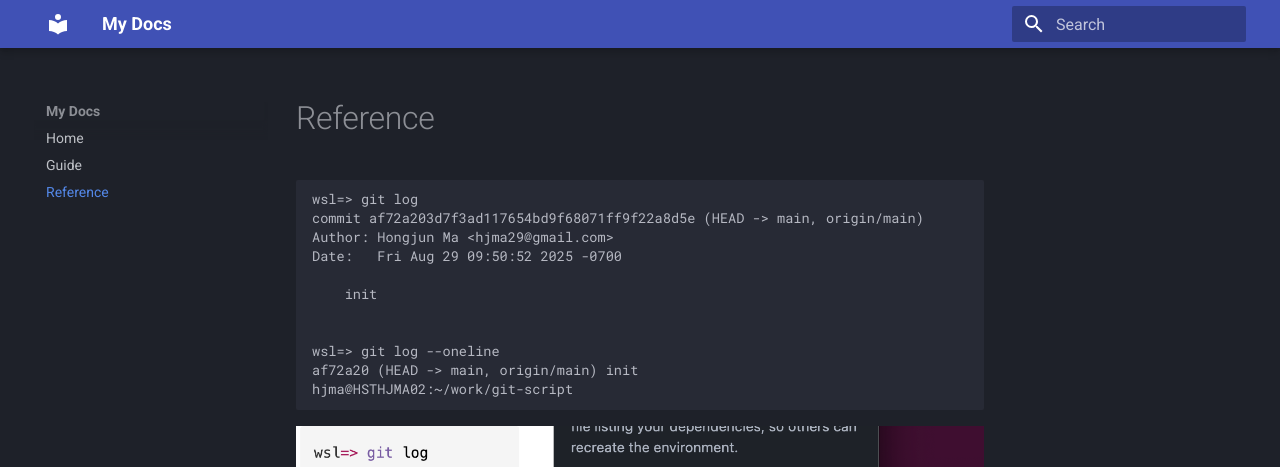
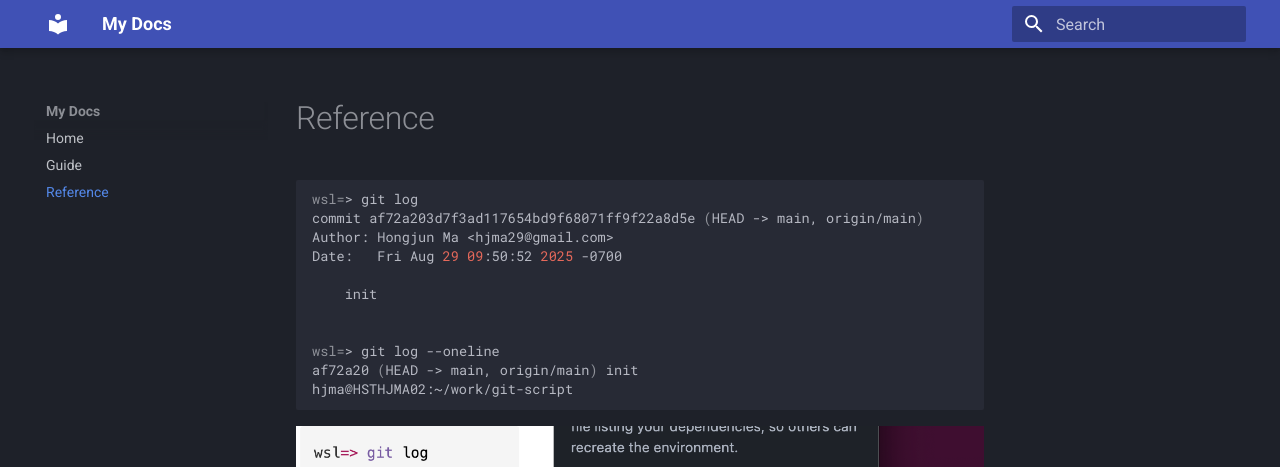
Before and after one commit to hjma29/grafana-prometheus-hpe-greenlake-com-nvidia, an MkDocs documentation site: the page built from docs/reference.md, in a window 1280 px wide. Shown: the top 467 px of the page. Built offline with MkDocs 1.6.1 and Material for MkDocs 9.7.7, drawn with Linux system fonts in a browser that asks for light colours.

Commit message:
250911-19:36 on hj-air15

```diff
--- a/mkdocs.yml
+++ b/mkdocs.yml
@@ -8,3 +8,10 @@ nav:
   - Home: index.md
   - Guide: guide.md
   - Reference: reference.md
+
+markdown_extensions:
+  - pymdownx.superfences
+  - pymdownx.highlight:
+      anchor_linenums: true
+      line_spans: __span
+      pygments_lang_class: true
```
